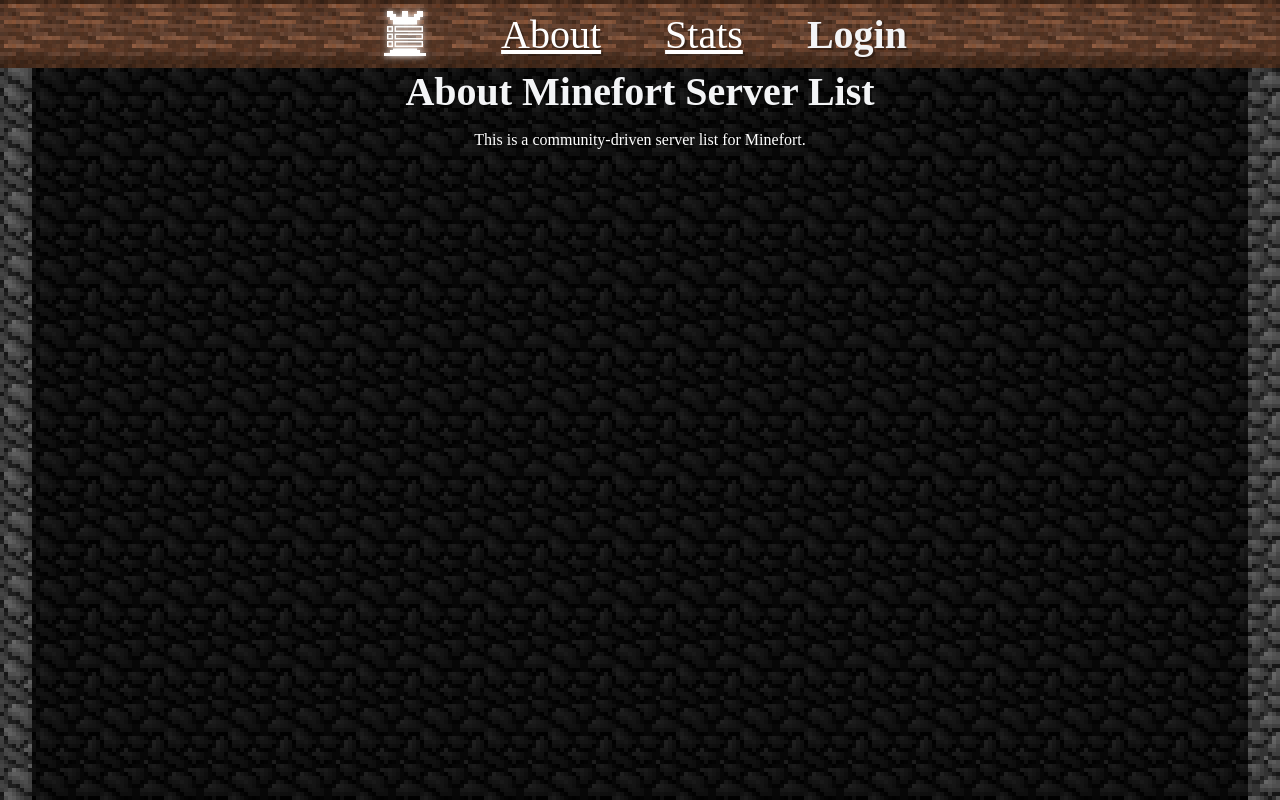
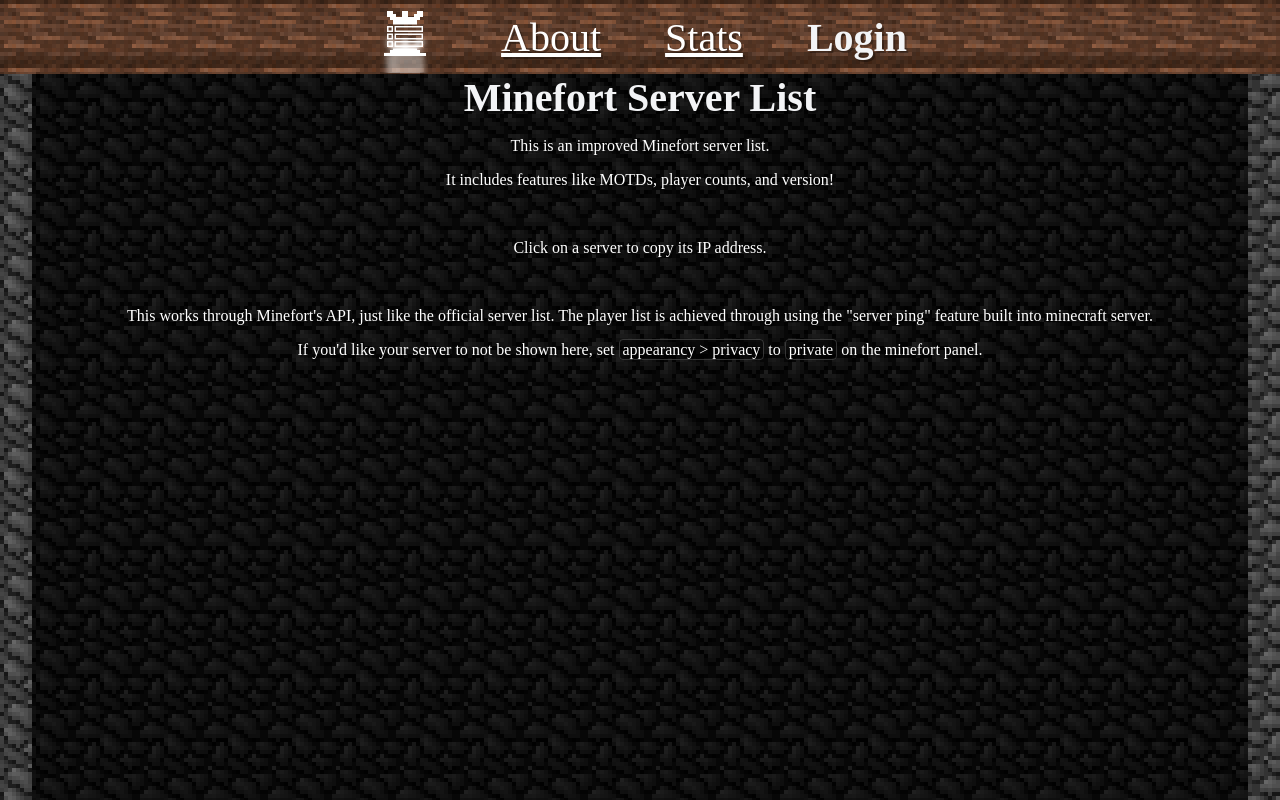
Before and after one commit to SpyCoderX/minefort-server-list, a plain HTML site: page about.html in a window 1280 px wide. Drawn offline with Linux system fonts and the light colour scheme; a web font is replaced by a local one.

Commit message:
Linking fix

```diff
--- a/about.html
+++ b/about.html
@@ -12,8 +12,14 @@
     <div class="main">
         <site-header></site-header>
         <div class="container">
-            <h1>About Minefort Server List</h1>
-            <p>This is a community-driven server list for Minefort.</p>
+            <h1>Minefort Server List</h1>
+            <p>This is an improved Minefort server list.</p>
+            <p>It includes features like MOTDs, player counts, and version!</p>
+            <br>
+            <p>Click on a server to copy its IP address.</p>
+            <br>
+            <p>This works through Minefort's API, just like the official server list. The player list is achieved through using the "server ping" feature built into minecraft server.</p>
+            <p class="mc-color-c">If you'd like your server to not be shown here, set <code>appearancy > privacy</code> to <code>private</code> on the minefort panel.</p>
         </div>
     </div>
 </body>
--- a/components/header.html
+++ b/components/header.html
@@ -1,8 +1,8 @@
 <header class="header">
-    <span style="background-image: url(../media/Logo_glow.png);background-size: 64px 64px;">
+    <a href="/minefort-server-list/"><span style="background-image: url(../media/Logo_glow.png);background-size: 64px 64px;">
         <img src="media/Logo.png" alt="Minefort Logo" width="48px" height="48px" style="margin: 8px; image-rendering:auto;">
-    </span>
-    <a href="media/about.html" style="color: white" rel="canonical">About</a>
-    <a style="color: white" rel="canonical" href="../stats.html">Stats</a>
+    </span></a>
+    <a href="/minefort-server-list/about/" style="color: white" rel="canonical">About</a>
+    <a style="color: white" rel="canonical" href="/minefort-server-list/stats/">Stats</a>
     <h1 class="mc-color-7 mc-strikethrough" title="Coming soon">Login</h1>
 </header>
```
Also changed, not shown: stats.html (+3 -3 lines).
